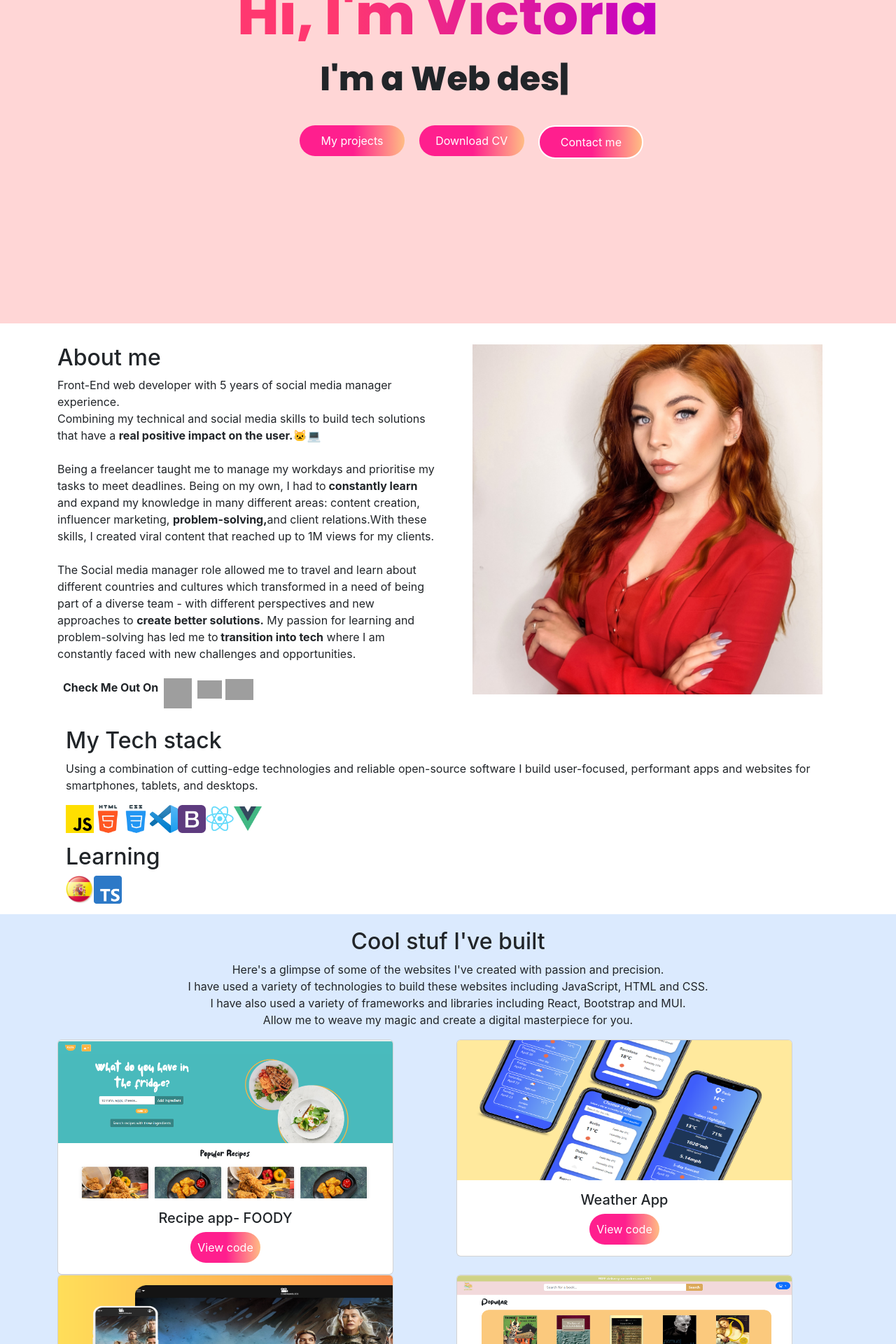
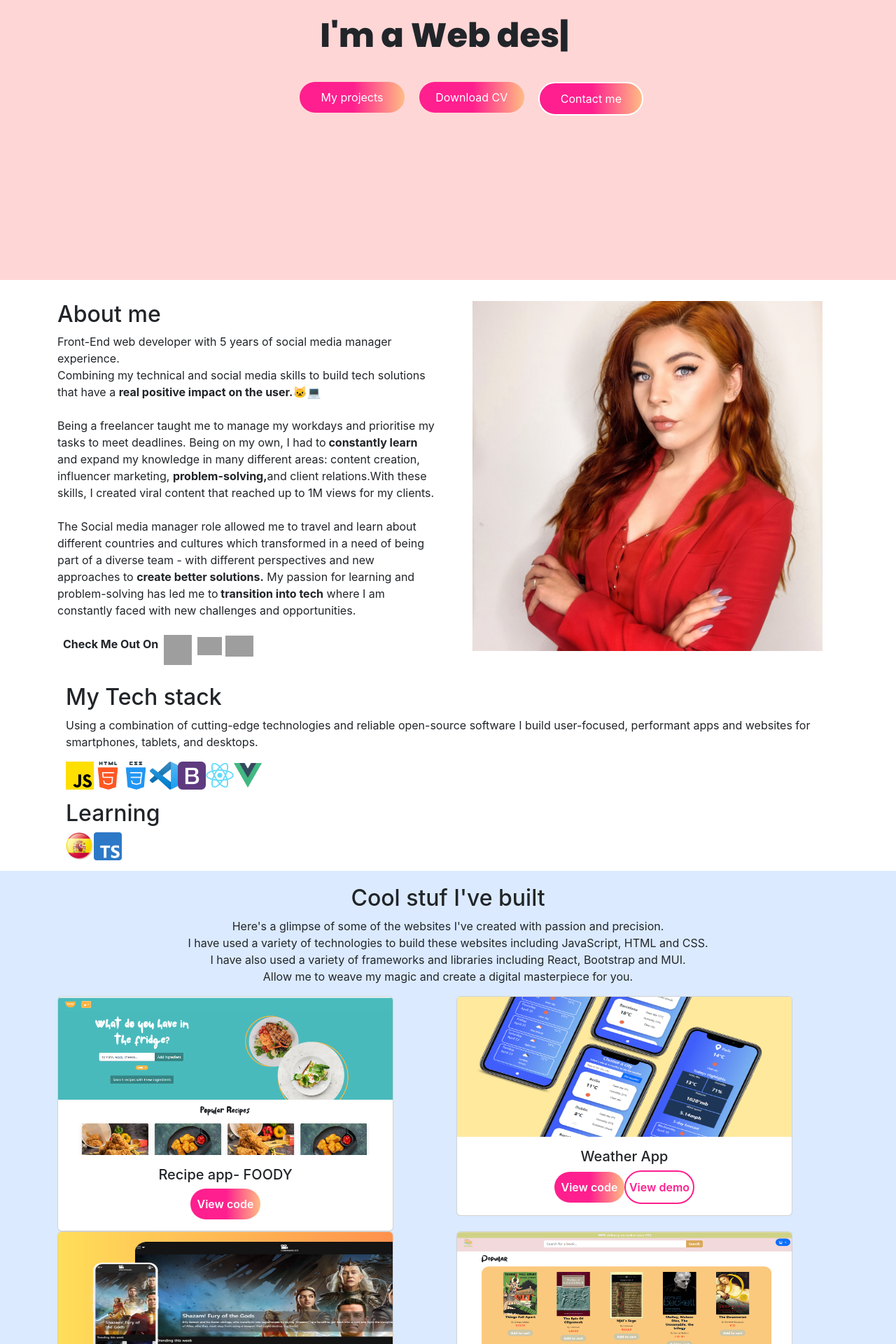
Before and after one commit to Victoriajuszkiewicz/portfolio-vj, a React (Create React App) app: page / in a window 1280 px wide. Shown: the part 300-2220 px from the top of the page at 70% size. Built offline with nearby package versions, Linux system fonts and the light colour scheme; grey boxes are pictures that could not be loaded.

Commit message:
buttons on projects

```diff
--- a/package.json
+++ b/package.json
@@ -8,6 +8,7 @@
     "@testing-library/user-event": "^13.5.0",
     "bootstrap": "^5.3.0-alpha3",
     "bootstrap-icons": "^1.10.5",
+    "file-saver": "^2.0.5",
     "hover.css": "^2.3.2",
     "react": "^18.2.0",
     "react-dom": "^18.2.0",
--- a/src/App.js
+++ b/src/App.js
@@ -9,15 +9,22 @@ import Main from "./pages/Main.js";
 import Projects from "./pages/Projects.js";
 import Footer from "./components/Footer.js";
 
+import FileSaver from "file-saver";
 function App() {
+	function saveFile() {
+		FileSaver.saveAs(
+			process.env.PUBLIC_URL + "/resources/CV-Victoria-Juszkiewicz.pdf",
+			"Front end developer Victoria CV.pdf"
+		);
+	}
 	return (
 		<div className="App">
 			<Router>
 				<header>
-					<NavBar></NavBar>
+					<NavBar saveFile={saveFile}></NavBar>
 				</header>
 				<Routes>
-					<Route path="/" element={<Main />}></Route>
+					<Route path="/" element={<Main saveFile={saveFile} />}></Route>
 					<Route path="/aboutme" element={<Aboutme />}></Route>
 					<Route path="/contact" element={<Contact />}></Route>
 					<Route path="/projects" element={<Projects />}></Route>
--- a/src/components/NavBar.js
+++ b/src/components/NavBar.js
@@ -1,21 +1,17 @@
 import React from "react";
 import "./NavBar.css";
 import moon from "../icons/moon.png";
-import {
-	Link,
-	Button,
-	Element,
-	Events,
-	animateScroll as scroll,
-	scrollSpy,
-	scroller,
-} from "react-scroll";
+import { Link, animateScroll as scroll } from "react-scroll";
+import { saveAs } from "file-saver";
+import FileSaver from "file-saver";
 
-const NavBar = () => {
+const NavBar = (props) => {
+	const { saveFile } = props;
+
 	return (
 		<div>
 			<nav
-				className="navbar navbar-expand-lg  navbar-expand-md navbar-light "
+				className="navbar fixed-top navbar-expand-lg  navbar-expand-md navbar-light "
 				id="topnav"
 			>
 				<div className="dropdown">
@@ -59,13 +55,20 @@ const NavBar = () => {
 							</Link>
 						</li>
 						<li>
-							<a className="dropdown-item" href="#">
+							<Link
+								className="dropdown-item"
+								to="Contact"
+								spy={true}
+								smooth={true}
+								// offset={50}
+								duration={500}
+							>
 								Contact
-							</a>
+							</Link>
 						</li>
 						<div className="dropdown-divider"></div>
 						<li>
-							<a className="dropdown-item" href="#">
+							<a className="dropdown-item" onClick={saveFile}>
 								CV
 							</a>
 						</li>
@@ -118,7 +121,11 @@ const NavBar = () => {
 						>
 							Contact
 						</Link>
-						<a className="nav-item nav-link " id="navbuttons" href="#">
+						<a
+							className="nav-item nav-link "
+							id="navbuttons"
+							onClick={saveFile}
+						>
 							CV
 						</a>
 
--- a/src/pages/Main.js
+++ b/src/pages/Main.js
@@ -11,6 +11,7 @@ import {
 	scrollSpy,
 	scroller,
 } from "react-scroll";
+import FileSaver from "file-saver";
 
 import Aboutme from "./Aboutme.js";
 import Contact from "./Contact.js";
@@ -18,7 +19,9 @@ import Projects from "./Projects.js";
 import Reviews from "./Reviews.js";
 // import Footer from "./Footer.js";
 
-const Main = () => {
+const Main = (props) => {
+	const { saveFile } = props;
+
 	return (
 		<div id="Main">
 			<div className="mainhero">
@@ -55,14 +58,27 @@ const Main = () => {
 								</Link>
 							</div>
 							<div className="col-12 col-lg-2 mb-4">
-								<button type="button" className="btn " id="mainbuttons">
+								<button
+									type="button"
+									className="btn "
+									id="mainbuttons"
+									onClick={saveFile}
+								>
 									Download CV
 								</button>
 							</div>
 							<div className="col-12 col-lg-2 mb-4">
-								<button type="button" className="btn" id="contactmebtn">
-									Contact me
-								</button>
+								<Link
+									to="Contact"
+									spy={true}
+									smooth={true}
+									offset={50}
+									duration={500}
+								>
+									<button type="button" className="btn" id="contactmebtn">
+										Contact me
+									</button>
+								</Link>
 							</div>
 						</div>
 					</div>
--- a/src/pages/Projects.css
+++ b/src/pages/Projects.css
@@ -14,7 +14,39 @@
 	color: white;
 	padding: 10px 0px 10px 0px;
 	min-width: 100px;
+	font-weight: 600;
+}
+#codebtn:hover {
+	cursor: pointer;
+	background-color: white;
+	background-image: none;
+	color: #ff1f8e;
+	font-weight: 600;
+	border: 2px solid #ff1f8e;
 }
 #projectstext {
 	padding-top: 20px;
 }
+#demobtn {
+	padding: 10px 0px 10px 0px;
+	min-width: 100px;
+	border-radius: 100px;
+	background-color: white;
+	color: #ff1f8e;
+	font-weight: 600;
+	border: 2px solid #ff1f8e;
+}
+#demobtn:hover {
+	background-image: linear-gradient(
+		to right,
+
+		#ffbd84 51%,
+		#ff1f8e 100%
+	);
+	border-radius: 100px;
+	border: none;
+	color: white;
+	padding: 10px 0px 10px 0px;
+	min-width: 100px;
+	font-weight: 600;
+}
--- a/src/pages/Projects.js
+++ b/src/pages/Projects.js
@@ -51,6 +51,9 @@ const Projects = () => {
 								<h5 className="card-title">Weather App</h5>
 								<a href="#" className="btn btn-primary" id="codebtn">
 									View code
+								</a>
+								<a href="#" className="btn btn-primary" id="demobtn">
+									View demo
 								</a>
 							</div>
 						</div>
```
Also changed, not shown: 2 other files (tests, documents, lock files or other folders).
